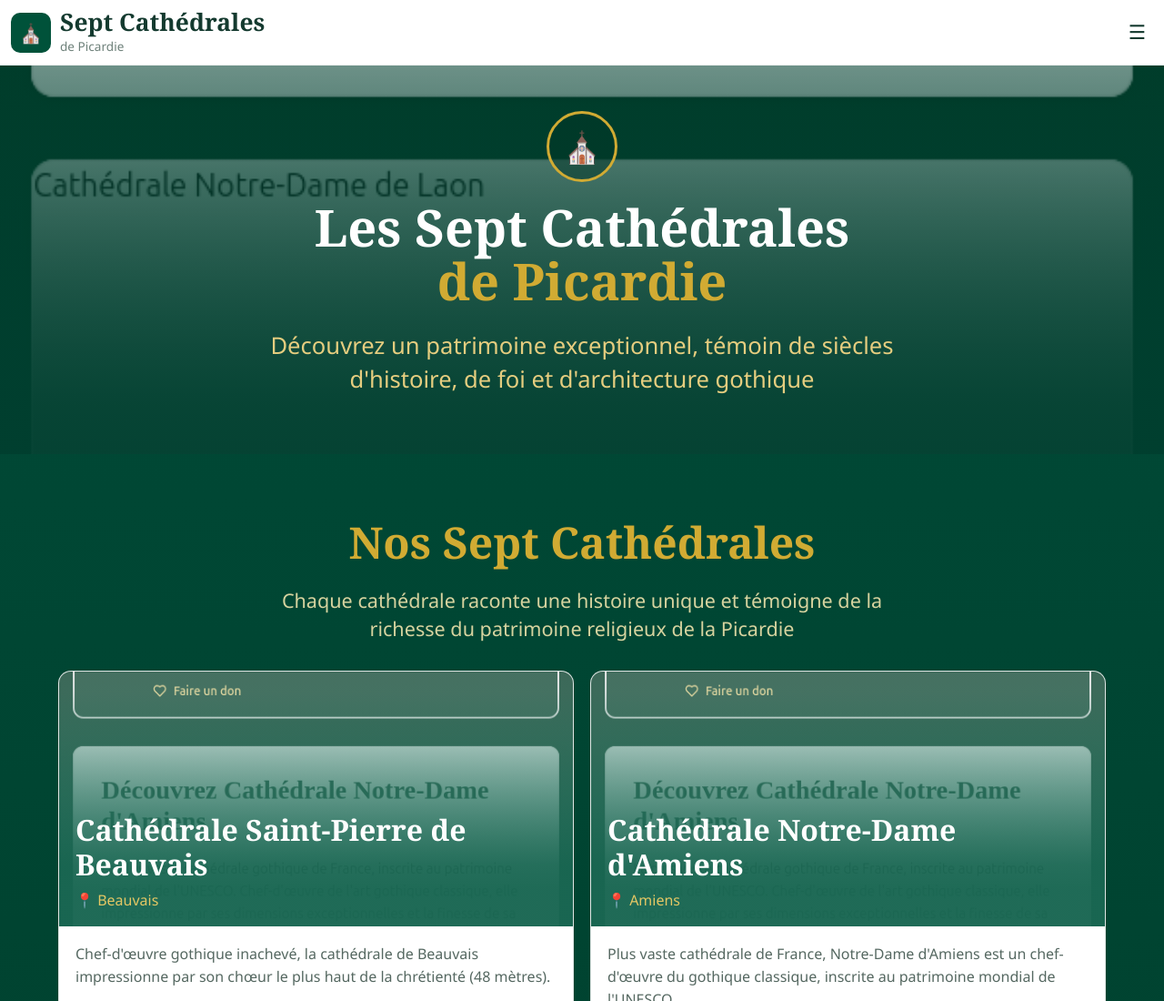
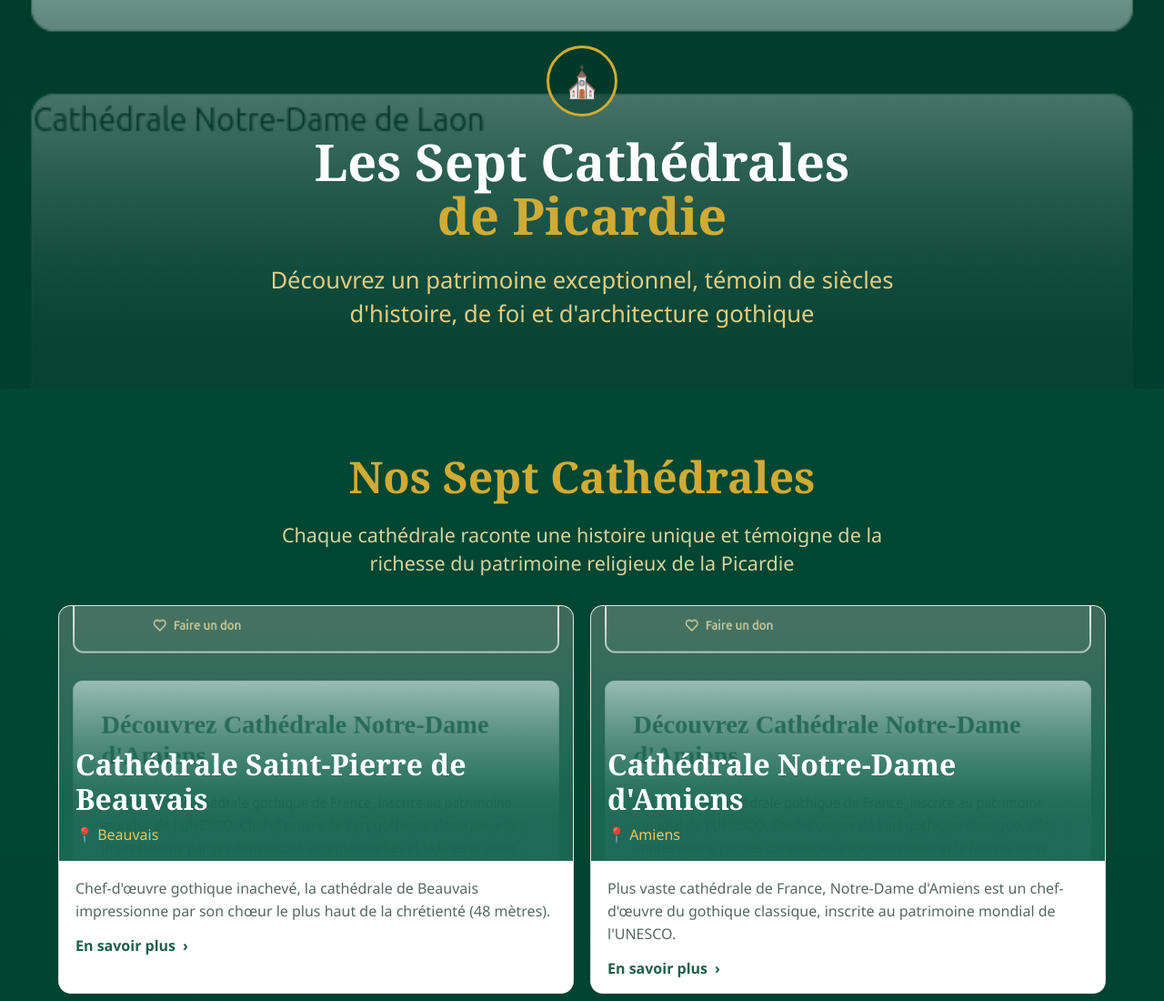
Before and after one commit to Herrifunix/cath-drales-picardie, a website: page index.html in a window 1280 px wide. Shown: the top 1100 px of the page at 91% size. Drawn offline with nearby package versions, Linux system fonts and the light colour scheme.

Commit message:
Refactor header structure and styles; update service worker cache version

```diff
--- a/css/style.css
+++ b/css/style.css
@@ -9,7 +9,6 @@
   --paper: #f6f8f7;
   --muted: #6e817a;
   --radius: 14px;
-  --header-height: 72px;
   --nav-height: 64px;
   --safe-top: env(safe-area-inset-top, 0px);
   --safe-bottom: env(safe-area-inset-bottom, 0px);
@@ -23,83 +22,8 @@ body {
   color: #ffffff;
   background: linear-gradient(180deg, var(--green-800), var(--green-900));
   min-height: 100dvh;
-  padding-top: calc(var(--header-height) + var(--safe-top));
   padding-bottom: calc(var(--nav-height) + var(--safe-bottom));
   -webkit-font-smoothing: antialiased;
-}
-
-#app-header {
-  position: fixed;
-  top: 0;
-  left: 0;
-  right: 0;
-  z-index: 2000;
-  height: calc(var(--header-height) + var(--safe-top));
-  padding-top: var(--safe-top);
-  display: flex;
-  align-items: center;
-  justify-content: space-between;
-  background: #ffffff;
-  border-bottom: 1px solid rgba(20, 58, 47, 0.08);
-  padding-left: 12px;
-  padding-right: 12px;
-}
-
-.home-brand {
-  display: flex;
-  align-items: center;
-  gap: 10px;
-}
-
-.brand-logo {
-  width: 44px;
-  height: 44px;
-  border-radius: 10px;
-  display: grid;
-  place-items: center;
-  background: var(--green-800);
-  color: var(--gold-400);
-  font-size: 1.3rem;
-}
-
-.brand-text strong {
-  display: block;
-  color: var(--ink);
-  font-family: Georgia, "Times New Roman", serif;
-  font-size: 1.65rem;
-  line-height: 1.05;
-}
-
-.brand-text span {
-  display: block;
-  color: var(--muted);
-  font-size: 0.85rem;
-  margin-top: 2px;
-}
-
-.inner-brand {
-  display: flex;
-  align-items: center;
-  gap: 8px;
-  flex: 1;
-}
-
-#header-title {
-  color: var(--ink);
-  font-size: 1.05rem;
-  font-weight: 700;
-  font-family: Georgia, "Times New Roman", serif;
-}
-
-.header-btn,
-.menu-btn {
-  border: none;
-  background: transparent;
-  color: var(--ink);
-  font-size: 1.35rem;
-  cursor: pointer;
-  padding: 8px;
-  line-height: 1;
 }
 
 .hidden { display: none !important; }
@@ -424,7 +348,7 @@ body {
 
 .map-container {
   width: 100%;
-  height: calc(100dvh - var(--header-height) - var(--nav-height) - var(--safe-top) - var(--safe-bottom));
+  height: calc(100dvh - var(--nav-height) - var(--safe-bottom));
 }
 
 .map-container-small {
--- a/index.html
+++ b/index.html
@@ -12,24 +12,6 @@
   <link rel="stylesheet" href="css/style.css">
 </head>
 <body>
-
-  <!-- ===== HEADER ===== -->
-  <header id="app-header" class="home-mode">
-    <div id="home-brand" class="home-brand">
-      <div class="brand-logo" aria-hidden="true">&#9962;</div>
-      <div class="brand-text">
-        <strong>Sept Cathédrales</strong>
-        <span>de Picardie</span>
-      </div>
-    </div>
-
-    <div id="inner-brand" class="inner-brand hidden">
-      <button id="btn-back" class="header-btn" aria-label="Retour">&#8592;</button>
-      <h1 id="header-title">Les 7 Cathédrales</h1>
-    </div>
-
-    <button id="btn-menu" class="menu-btn" aria-label="Menu">&#9776;</button>
-  </header>
 
   <!-- ===== PAGES ===== -->
   <main id="app">
--- a/js/app.js
+++ b/js/app.js
@@ -69,35 +69,13 @@ function navigateTo(page, param) {
   const navBtn = document.querySelector(`.nav-item[data-page="${page}"]`);
   if (navBtn) navBtn.classList.add('active');
 
-  const homeBrand = document.getElementById('home-brand');
-  const innerBrand = document.getElementById('inner-brand');
-  const menuBtn = document.getElementById('btn-menu');
-  const title = document.getElementById('header-title');
-
-  if (page === 'home') {
-    homeBrand?.classList.remove('hidden');
-    innerBrand?.classList.add('hidden');
-    menuBtn?.classList.remove('hidden');
-    title.textContent = 'Les 7 Cathédrales';
-  } else if (page === 'map') {
-    homeBrand?.classList.add('hidden');
-    innerBrand?.classList.remove('hidden');
-    menuBtn?.classList.add('hidden');
-    title.textContent = 'Carte';
+  if (page === 'map') {
     initMainMap();
   } else if (page === 'velo') {
-    homeBrand?.classList.add('hidden');
-    innerBrand?.classList.remove('hidden');
-    menuBtn?.classList.add('hidden');
-    title.textContent = 'Circuit à vélo';
     initVeloMap();
   } else if (page === 'detail') {
-    homeBrand?.classList.add('hidden');
-    innerBrand?.classList.remove('hidden');
-    menuBtn?.classList.add('hidden');
     const cathedral = CATHEDRALS.find(c => c.id === param);
     if (cathedral) {
-      title.textContent = cathedral.city;
       renderDetail(cathedral);
     }
   }
@@ -106,11 +84,6 @@ function navigateTo(page, param) {
   window.scrollTo(0, 0);
   window.location.hash = param ? `${page}/${param}` : page;
 }
-
-/* Back button */
-document.getElementById('btn-back').addEventListener('click', () => {
-  navigateTo('home');
-});
 
 /* Bottom nav */
 document.querySelectorAll('.nav-item').forEach(btn => {
--- a/sw.js
+++ b/sw.js
@@ -1,4 +1,4 @@
-const CACHE_NAME = 'cathedrales-v2';
+const CACHE_NAME = 'cathedrales-v3';
 const ASSETS = [
   './',
   './index.html',
```
